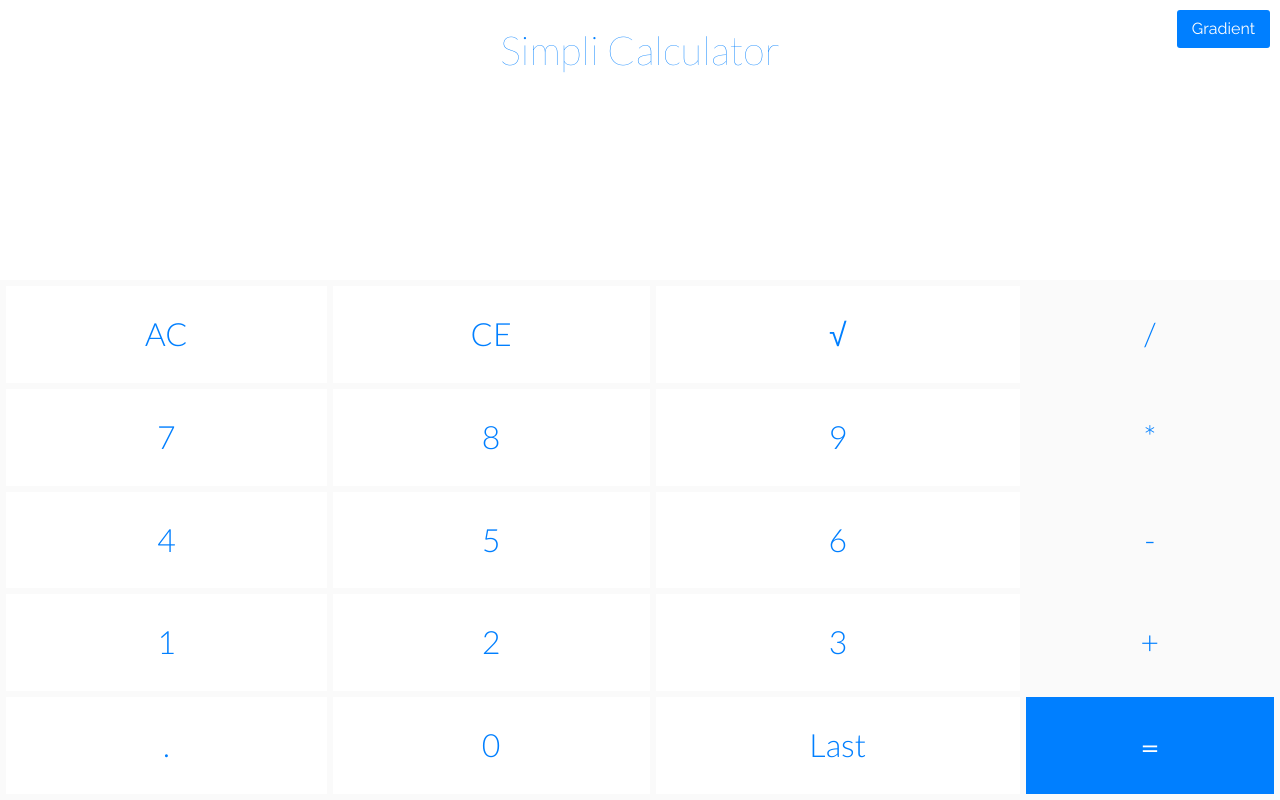
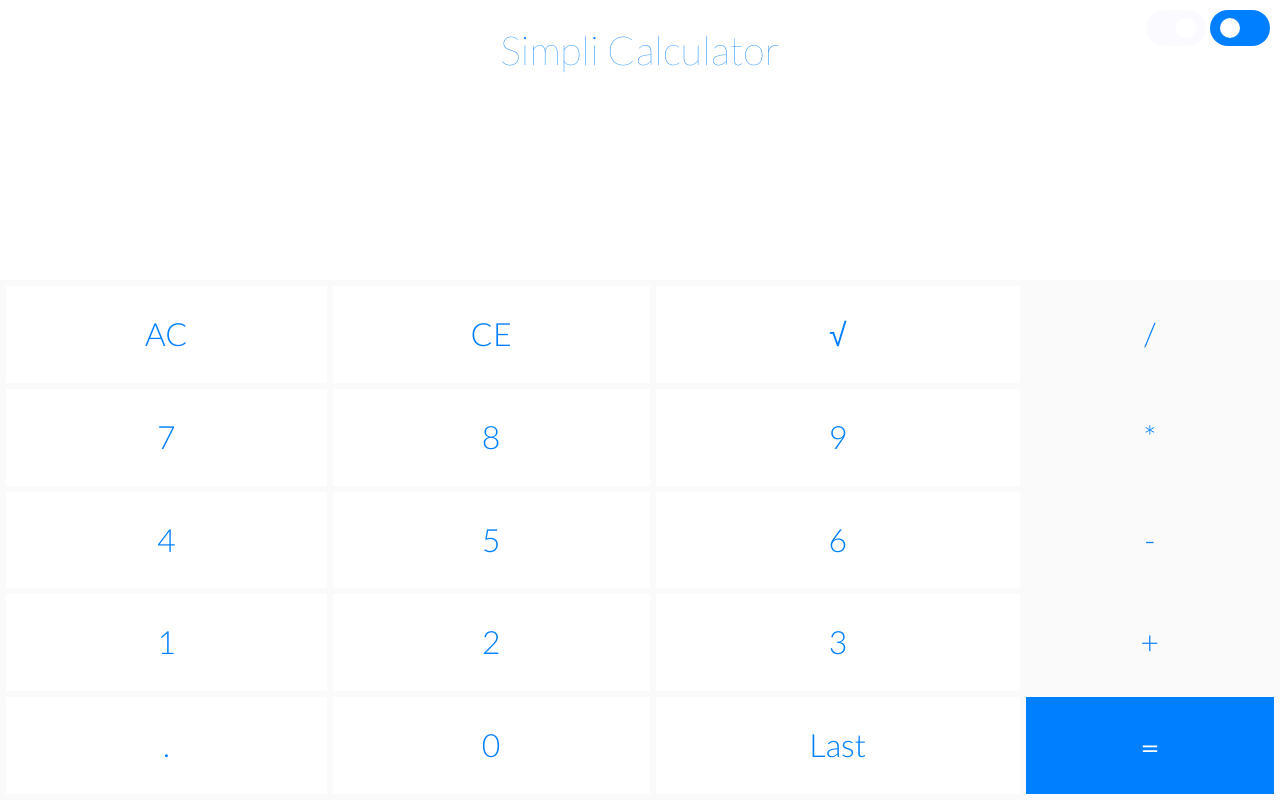
Before and after one commit to ant-mejia/antmejia-calculator, a plain HTML site: page index.html in a window 1280 px wide. Shown: the top 800 px of the page. Drawn offline with nearby package versions, Linux system fonts and the light colour scheme.

Commit message:
updated index

```diff
--- a/index-3.3.2.html
+++ b/index.html
@@ -100,12 +100,21 @@
         position: absolute;
     }
 
+    .toggle-wrapper .toggle-circle {
+        min-height: 20px;
+        display: block;
+        width: 20px;
+        background: rgba(255, 255, 255, 1);
+        border-radius: 100%;
+    }
+
     .toggle-wrapper button {
         background: #007fff;
         color: #fff;
         border: none;
-        border-radius: 3px;
-        padding: 10px 15px;
+        border-radius: 60px;
+        width: 60px;
+        padding: 8px 10px;
         -webkit-user-select: none;
         -moz-user-select: none;
         -ms-user-select: none;
@@ -113,16 +122,21 @@
     }
 
     .toggle-wrapper #toggle1 {
-        display: none;
+        display: initial;
         background: rgba(240, 240, 255, 0.3);
+        /* 0.3 */
+    }
+
+    #toggle1 .toggle-circle {
+        margin-left: 20px;
     }
     </style>
 </head>
 
 <body id="body">
     <div class="toggle-wrapper">
-        <button id="toggle1" onclick="solidBackground()">Solid</button>
-        <button id="toggle2" onclick="gradientBackground()">Gradient</button>
+        <button id="toggle1" onclick="solidBackground()"><span class="toggle-circle"></span></button>
+        <button id="toggle2" onclick="gradientBackground()"><span class="toggle-circle"></span></button>
     </div>
     <h1>Simpli Calculator</h1>
     <div id="calculator">
@@ -204,11 +218,11 @@
 <script type="text/javascript">
 var result = document.getElementById('result'); // Input field
 // Add item to inout value
-function addToInput(arg) {
+function addToInput(val) {
     if (result.value == "undefined" || result.value == "NaN") {
         result.value = "";
     }
-    result.value += (arg.value);
+    result.value += (val.value);
 }
 
 // Clears the entire line
@@ -220,24 +234,28 @@ function clearLine() {
 function clearEntry() {
     result.value = result.value.substring(0, result.value.length - 1);
 }
+
 //Set "last" button value
 function setLast(val) {
-    // If the computed result don't return "undefined" or "NaN" (Not a Number), save the result to "last" value
+    // If the computed result doesn't return "undefined" or "NaN" (Not a Number), save the result to "last" value
     if (result.value != "undefined" && result.value != "NaN") {
         document.getElementById('last').value = val;
     }
 }
+
 // Returns square root of value in input
 function squareRoot() {
     result.value = Math.sqrt(eval(result.value));
     setLast(result.value);
 }
+
 //Calculate value
 function calcValue() {
     var val = eval(result.value);
     result.value = val;
     setLast(val);
 }
+
 // Changes background color and table opacity
 function gradientBackground() {
     document.getElementById('toggle2').style.display = "none";
@@ -251,6 +269,7 @@ function gradientBackground() {
     // document.getElementById('c4').style.background = "rgba(250,250,255,0.5)";
     // document.getElementById('d4').style.background = "rgba(250,250,255,0.5)";
 }
+
 //Changes calculator to original styling
 function solidBackground() {
     document.getElementById('toggle1').style.display = "none";
```
